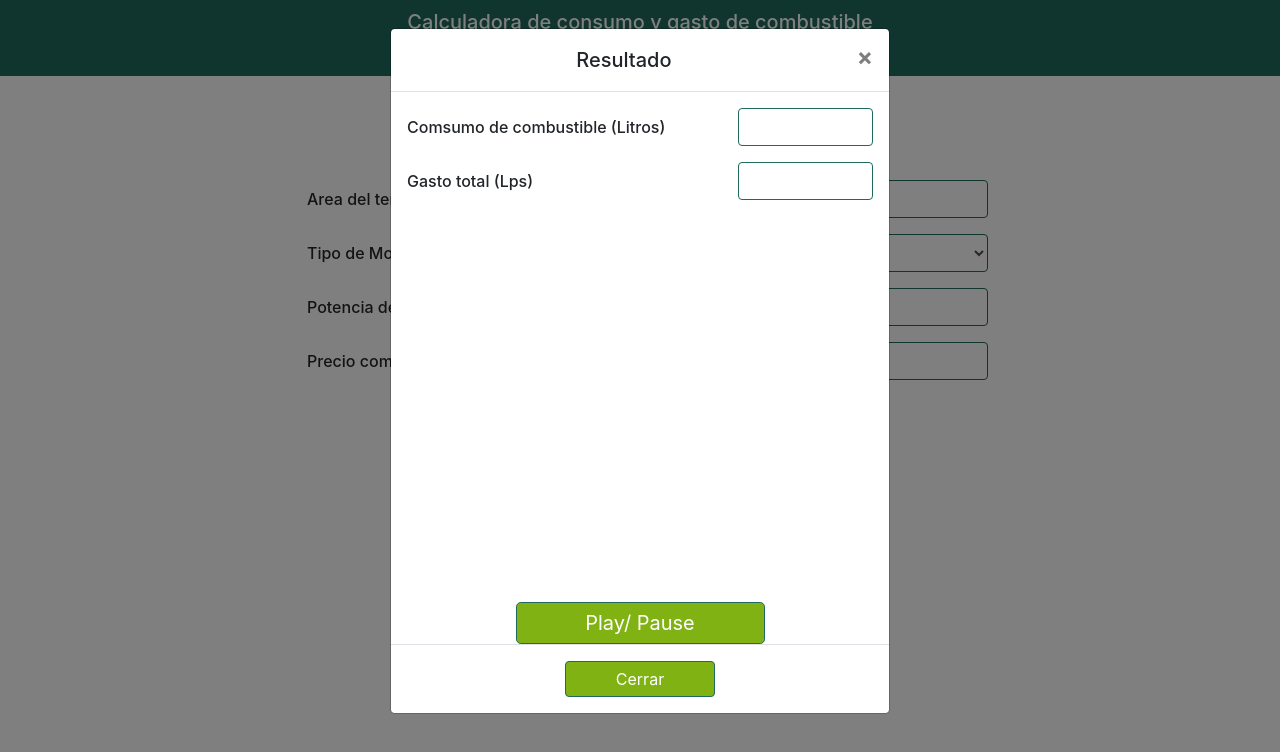
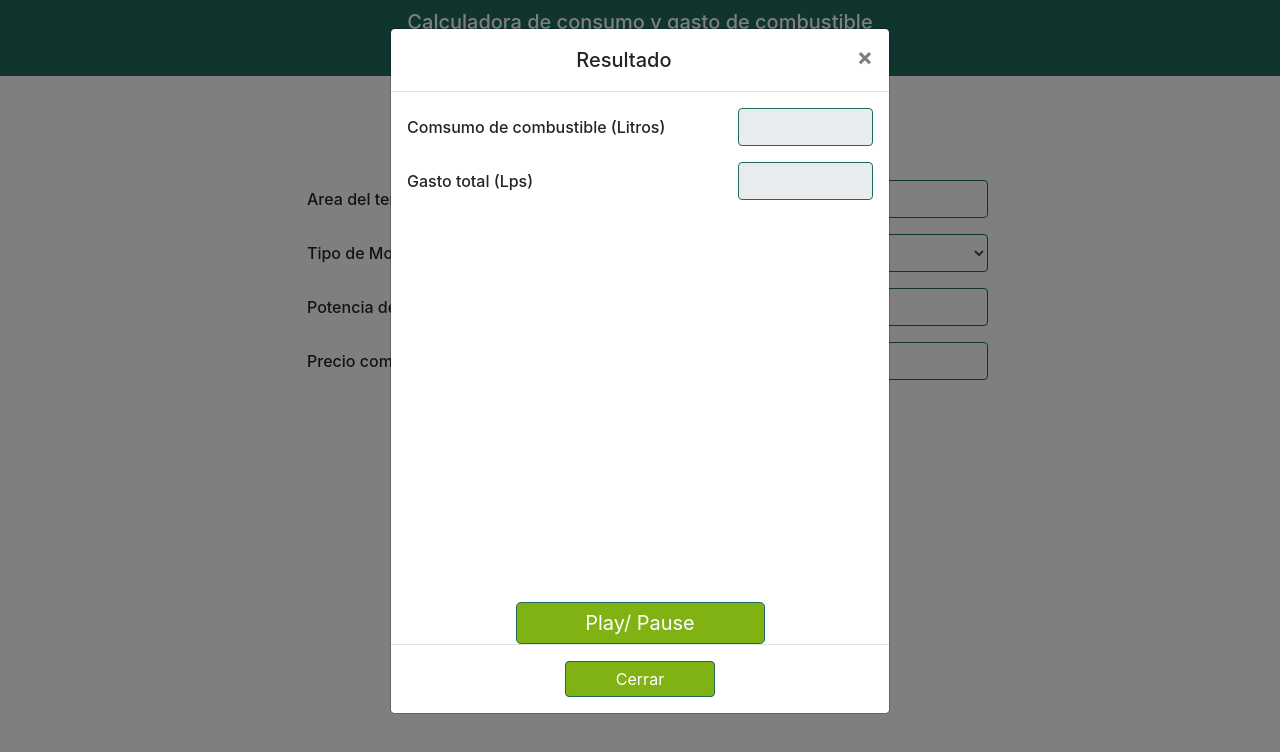
Before and after one commit to OmarrLc/Proyecto-Calculadora, a plain HTML site: page index.html in a window 1280 px wide. Both pictures are taken after typing "5", "5", "5" into the empty fields and a click on the button "Calcular". Drawn offline with nearby package versions, Linux system fonts and the light colour scheme; a script that the page names is missing.

Commit message:
Update index.html
Input deshabilitado

```diff
--- a/index.html
+++ b/index.html
@@ -82,13 +82,13 @@
                         <div class="form-group row">
                             <label for="txtTerreno" class="col-sm-8 col-form-label text">Comsumo de combustible (Litros)</label>
                             <div class="col-sm-4">
-                                <input type="text" class="form-control text" id="txtConsumo">
+                                <input type="text" disabled class="form-control text" id="txtConsumo">
                             </div>
                         </div>
                         <div class="form-group row">
                             <label for="txtPotencia" class="col-sm-8 col-form-label text">Gasto total (Lps)</label>
                             <div class="col-sm-4">
-                                <input type="text" class="form-control text" id="txtGasto">
+                                <input type="text" disabled class="form-control text" id="txtGasto">
                             </div>
                         </div>
                     </form>
```
